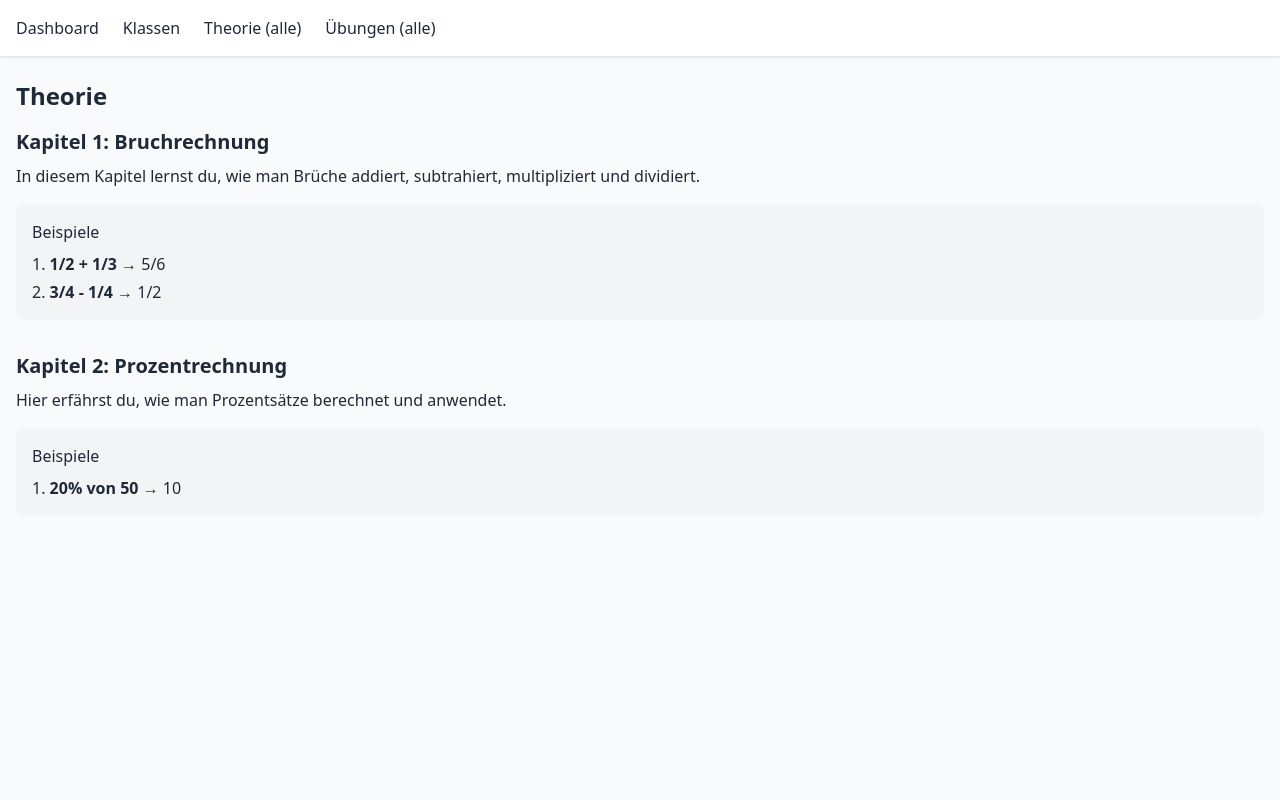
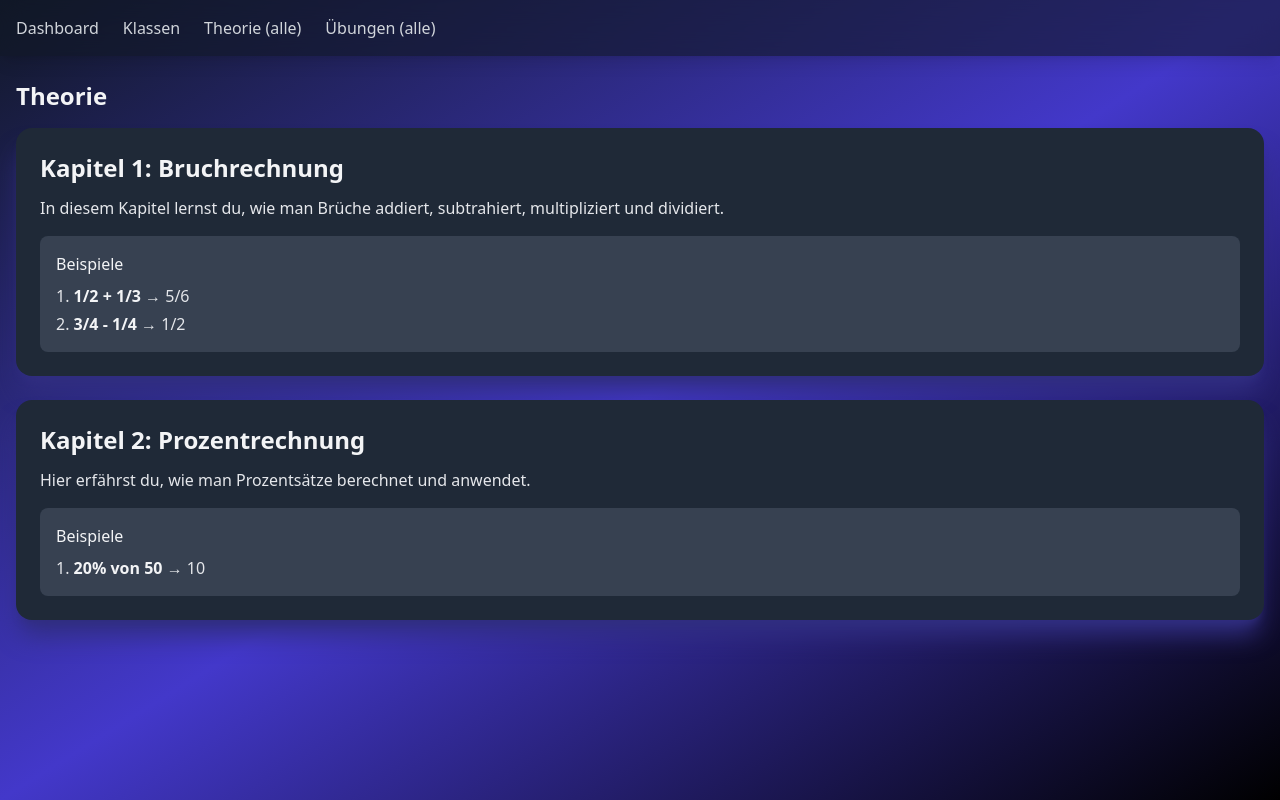
Before and after one commit to BradyThe9/mathe-tool-react, a React (Vite) app: page /theorie in a window 1280 px wide. Built offline with nearby package versions, Linux system fonts and the light colour scheme.

Commit message:
fix: Dark-Mode-Theorie-Seite in Card-Komponenten umgezogen

```diff
--- a/index.html
+++ b/index.html
@@ -1,11 +1,31 @@
-<!doctype html>
-<html lang="en">
+<!DOCTYPE html>
+<html lang="de" class="dark">
   <head>
+    <meta charset="UTF-8" />
+    <link rel="icon" href="/vite.svg" />
+    <meta name="viewport" content="width=device-width, initial-scale=1.0" />
+    <title>Mathe Tool React</title>
+
+    <!-- Tailwind per CDN mit darkMode und erweiterter Farbpalette -->
+    <script>
+      tailwind.config = {
+        darkMode: 'class',
+        theme: {
+          extend: {
+            backgroundImage: {
+              'gradient-dark': 'linear-gradient(to bottom right, #111827, #4338ca, #000000)',
+            },
+          },
+          colors: {
+            primary: {
+              DEFAULT: '#6366F1', // Indigo-500
+              hover: '#818CF8', // Indigo-400
+            },
+          },
+        },
+      }
+    </script>
     <script src="https://cdn.tailwindcss.com"></script>
-    <meta charset="UTF-8" />
-    <link rel="icon" type="image/svg+xml" href="/vite.svg" />
-    <meta name="viewport" content="width=device-width, initial-scale=1.0" />
-    <title>Vite + React</title>
   </head>
   <body>
     <div id="root"></div>
--- a/src/App.jsx
+++ b/src/App.jsx
@@ -4,21 +4,49 @@ import Dashboard from './pages/Dashboard'
 import Classes from './pages/Classes'
 import ClassDetail from './pages/ClassDetail'
 import TopicPage from './pages/TopicPage'
-import Theorie from './pages/Theorie'    // optional weiter nutzbar
-import Uebungen from './pages/Uebungen'  // optional weiter nutzbar
+import Theorie from './pages/Theorie'
+import Uebungen from './pages/Uebungen'
 import { ProgressProvider } from './context/ProgressContext'
 
 export default function App() {
   return (
     <ProgressProvider>
-      <div className="min-h-screen bg-gray-50 text-gray-800">
-        <nav className="bg-white shadow mb-6">
+      <div className="min-h-screen bg-gradient-dark text-gray-100">
+        <nav className="bg-gray-900/[0.6] backdrop-blur-md shadow-lg mb-6">
           <div className="container mx-auto px-4">
             <ul className="flex space-x-6 py-4">
-              <li><Link to="/">Dashboard</Link></li>
-              <li><Link to="/classes">Klassen</Link></li>
-              <li><Link to="/theorie">Theorie (alle)</Link></li>
-              <li><Link to="/uebungen">Übungen (alle)</Link></li>
+              <li>
+                <Link
+                  to="/"
+                  className="text-gray-300 hover:text-primary-hover transition-colors"
+                >
+                  Dashboard
+                </Link>
+              </li>
+              <li>
+                <Link
+                  to="/classes"
+                  className="text-gray-300 hover:text-primary-hover transition-colors"
+                >
+                  Klassen
+                </Link>
+              </li>
+              <li>
+                <Link
+                  to="/theorie"
+                  className="text-gray-300 hover:text-primary-hover transition-colors"
+                >
+                  Theorie (alle)
+                </Link>
+              </li>
+              <li>
+                <Link
+                  to="/uebungen"
+                  className="text-gray-300 hover:text-primary-hover transition-colors"
+                >
+                  Übungen (alle)
+                </Link>
+              </li>
             </ul>
           </div>
         </nav>
@@ -27,7 +55,10 @@ export default function App() {
             <Route path="/" element={<Dashboard />} />
             <Route path="/classes" element={<Classes />} />
             <Route path="/classes/:klasse" element={<ClassDetail />} />
-            <Route path="/classes/:klasse/:topicId" element={<TopicPage />} />
+            <Route
+              path="/classes/:klasse/:topicId"
+              element={<TopicPage />}
+            />
             <Route path="/theorie" element={<Theorie />} />
             <Route path="/uebungen" element={<Uebungen />} />
           </Routes>
--- a/src/components/Card.jsx
+++ b/src/components/Card.jsx
@@ -1,16 +1,15 @@
 import React from 'react'
 
 /**
- * Eine einfache Karte mit Titel und Inhalt.
- * Props:
- *  - title: String, Überschrift der Karte
- *  - children: ReactNode, Inhalt der Karte
+ * Eine einfache Karte mit Titel und Inhalt im Dark-Mode-Stil.
  */
 function Card({ title, children }) {
   return (
-    <div className="bg-white rounded-2xl shadow p-4 mb-4">
-      <h2 className="text-xl font-semibold mb-2">{title}</h2>
-      <div>{children}</div>
+    <div className="bg-gray-800 rounded-2xl shadow-xl shadow-indigo-900 p-6 mb-6 transition-transform hover:-translate-y-1">
+      <h2 className="text-2xl font-semibold mb-3 text-gray-100">
+        {title}
+      </h2>
+      <div className="text-gray-200">{children}</div>
     </div>
   )
 }
--- a/src/components/Exercise.jsx
+++ b/src/components/Exercise.jsx
@@ -1,11 +1,8 @@
-// src/components/Exercise.jsx
 import React, { useState, useContext } from 'react'
 import { ProgressContext } from '../context/ProgressContext'
 
 /**
- * Props:
- *  - question: String, die Aufgabenstellung
- *  - answer:   String, die korrekte Antwort
+ * Interaktive Übung mit Dark-Mode-Styling und Animationen.
  */
 function Exercise({ question, answer }) {
   const { completed, setCompleted } = useContext(ProgressContext)
@@ -26,24 +23,28 @@ function Exercise({ question, answer }) {
   }
 
   return (
-    <div className="bg-white rounded-2xl shadow p-4 mb-4">
-      <p className="mb-2 font-medium">{question}</p>
-      <div className="flex items-center space-x-2">
+    <div className="bg-gray-800 rounded-2xl shadow-xl shadow-indigo-900 p-6 mb-6">
+      <p className="mb-3 font-medium text-gray-100">{question}</p>
+      <div className="flex items-center space-x-3">
         <input
           type="text"
           value={userAnswer}
           onChange={e => setUserAnswer(e.target.value)}
-          className="border rounded px-2 py-1 flex-1"
           placeholder="Deine Antwort"
+          className="flex-1 bg-gray-700 border border-gray-600 text-gray-100 placeholder-gray-400 rounded px-3 py-2 focus:outline-none focus:ring-2 focus:ring-primary transition-all"
         />
         <button
           onClick={checkAnswer}
-          className="bg-blue-600 text-white rounded px-4 py-1 hover:bg-blue-700"
+          className="bg-primary hover:bg-primary-hover text-white rounded px-5 py-2 transition transform hover:-translate-y-1"
         >
           Prüfen
         </button>
       </div>
-      {feedback && <p className="mt-2">{feedback}</p>}
+      {feedback && (
+        <p className="mt-3 text-gray-200 transition-opacity animate-fade-in">
+          {feedback}
+        </p>
+      )}
     </div>
   )
 }
--- a/src/components/ProgressBar.jsx
+++ b/src/components/ProgressBar.jsx
@@ -1,27 +1,29 @@
-// src/components/ProgressBar.jsx
 import React, { useContext } from 'react'
 import { ProgressContext } from '../context/ProgressContext'
-import exercises from '../data/exercises.json'
+import classesData from '../data/classes.json'
 
 export default function ProgressBar() {
   const { completed } = useContext(ProgressContext)
-  const total = exercises.length
+  // Gesamtzahl aller Übungen
+  const total = classesData
+    .flatMap(c => c.topics)
+    .reduce((sum, t) => sum + (t.exercises?.length || 0), 0)
   const percent = total > 0 ? Math.round((completed / total) * 100) : 0
 
   return (
-    <div className="mb-6">
-      <h2 className="text-lg font-medium mb-2">
+    <div className="mb-8">
+      <h2 className="text-lg font-medium text-gray-100 mb-2">
         Fortschritt: {completed} / {total}
       </h2>
       <div
-        className="w-full bg-gray-200 rounded-full h-4"
+        className="w-full bg-gray-700 rounded-full h-4 overflow-hidden"
         role="progressbar"
         aria-valuenow={completed}
         aria-valuemin={0}
         aria-valuemax={total}
       >
         <div
-          className="bg-blue-600 h-4 rounded-full transition-all duration-300"
+          className="bg-primary h-4 rounded-full transition-all duration-500"
           style={{ width: `${percent}%` }}
         />
       </div>
--- a/src/index.css
+++ b/src/index.css
@@ -2,4 +2,9 @@
 @tailwind components;
 @tailwind utilities;
 
-/* Hier kannst du später eigene Global-Styles ergänzen */
+/* Custom dark-gradient utility */
+@layer utilities {
+  .bg-gradient-dark {
+    background-image: linear-gradient(to bottom right, #111827, #4338ca, #000000);
+  }
+}
--- a/src/pages/Theorie.jsx
+++ b/src/pages/Theorie.jsx
@@ -1,33 +1,33 @@
+// src/pages/Theorie.jsx
 import React from 'react'
-// JSON-Daten importieren
 import theoryData from '../data/theory.json'
+import Card from '../components/Card'
 
-function Theorie() {
+export default function Theorie() {
   return (
     <div>
-      <h1 className="text-2xl font-bold mb-4">Theorie</h1>
+      <h1 className="text-2xl font-bold mb-4 text-gray-100">Theorie</h1>
 
       {theoryData.map((chapter, idx) => (
-        <article key={idx} className="mb-8">
-          <h2 className="text-xl font-semibold mb-2">{chapter.title}</h2>
-          <p className="mb-4">{chapter.content}</p>
-
+        <Card key={idx} title={chapter.title}>
+          <p className="mb-4 text-gray-200">{chapter.content}</p>
           {chapter.examples && (
-            <div className="bg-gray-100 rounded-lg p-4">
-              <h3 className="font-medium mb-2">Beispiele</h3>
-              <ul className="list-decimal list-inside space-y-1">
+            <div className="bg-gray-700 rounded-lg p-4">
+              <h3 className="font-medium mb-2 text-gray-100">Beispiele</h3>
+              <ul className="list-decimal list-inside space-y-1 text-gray-200">
                 {chapter.examples.map((ex, exIdx) => (
                   <li key={exIdx}>
-                    <span className="font-semibold">{ex.question}</span> → {ex.answer}
+                    <span className="font-semibold text-gray-100">
+                      {ex.question}
+                    </span>{' '}
+                    → {ex.answer}
                   </li>
                 ))}
               </ul>
             </div>
           )}
-        </article>
+        </Card>
       ))}
     </div>
   )
 }
-
-export default Theorie
--- a/src/pages/TopicPage.jsx
+++ b/src/pages/TopicPage.jsx
@@ -8,28 +8,32 @@ export default function TopicPage() {
   const { klasse, topicId } = useParams()
   const classEntry = classesData.find(c => c.class === klasse)
   if (!classEntry) {
-    return <p>Klasse {klasse} nicht gefunden.</p>
+    return <p className="text-gray-100">Klasse {klasse} nicht gefunden.</p>
   }
   const topic = classEntry.topics.find(t => t.id === topicId)
   if (!topic) {
-    return <p>Thema nicht gefunden.</p>
+    return <p className="text-gray-100">Thema nicht gefunden.</p>
   }
 
   return (
     <div>
-      <h1 className="text-2xl font-bold mb-4">
+      <h1 className="text-2xl font-bold mb-4 text-gray-100">
         Klasse {klasse} – {topic.title}
       </h1>
 
+      {/* Theorie-Card */}
       <Card title="Theorie">
         <p className="mb-4">{topic.content}</p>
         {topic.examples && (
-          <div className="bg-gray-100 rounded-lg p-4">
-            <h3 className="font-medium mb-2">Beispiele</h3>
-            <ul className="list-decimal list-inside space-y-1">
+          <div className="bg-gray-700 rounded-lg p-4">
+            <h3 className="font-medium mb-2 text-gray-100">Beispiele</h3>
+            <ul className="list-decimal list-inside space-y-1 text-gray-200">
               {topic.examples.map((ex, idx) => (
                 <li key={idx}>
-                  <span className="font-semibold">{ex.question}</span> → {ex.answer}
+                  <span className="font-semibold text-gray-100">
+                    {ex.question}
+                  </span>{' '}
+                  → {ex.answer}
                 </li>
               ))}
             </ul>
@@ -37,6 +41,7 @@ export default function TopicPage() {
         )}
       </Card>
 
+      {/* Übungen-Card */}
       <Card title="Übungen">
         {topic.exercises.map((ex, idx) => (
           <Exercise key={idx} question={ex.question} answer={ex.answer} />
```
